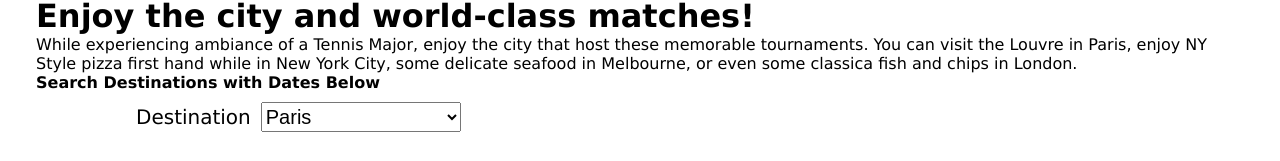
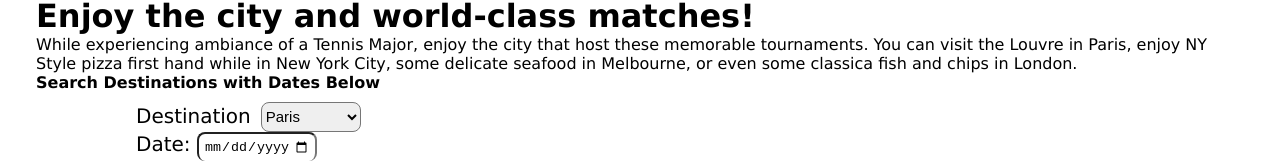
Before and after one commit to NandoLofi/travel-site, a React (Create React App) app: page / in a window 1280 px wide. Shown: the part 1405-1566 px from the top of the page. Before the commit the page ends 1537 px from the top, so only its background shows below. Built offline with nearby package versions, Linux system fonts and the light colour scheme; a web font is replaced by a local one.

Commit message:
making new page for search

```diff
--- a/src/components/search/Search.css
+++ b/src/components/search/Search.css
@@ -3,8 +3,15 @@
     font-size: 20px;
 }
 #destination {
-    width: 200px;
+    width: 100px;
     margin-left: 10px;
     height: 30px;
-    font-size: 20px;
+    font-size: 15px;
+    border-radius: 8px;
 }
+.start__date {
+    width: 120px;
+    padding: 5px;
+    border-bottom: 2px black;
+    border-radius: 8px;
+}
--- a/src/components/search/Search.jsx
+++ b/src/components/search/Search.jsx
@@ -1,17 +1,23 @@
-import React from 'react'
-import './Search.css'
+import React from "react";
+import "./Search.css";
 
 export default function Search() {
   return (
-    <div className='search'>
+    <div className="search">
       <div className="container">
-            <div className='left'>
+        <div className="left">
           <h2>Enjoy the city and world-class matches!</h2>
-                <p>While experiencing ambiance of a Tennis Major, enjoy the city that host these memorable tournaments. You can visit the Louvre in Paris, enjoy NY Style pizza first hand while in New York City, some delicate seafood in Melbourne, or even some classica fish and chips in London.</p>
+          <p>
+            While experiencing ambiance of a Tennis Major, enjoy the city that
+            host these memorable tournaments. You can visit the Louvre in Paris,
+            enjoy NY Style pizza first hand while in New York City, some
+            delicate seafood in Melbourne, or even some classica fish and chips
+            in London.
+          </p>
         </div>
         <div className="right">
           <div className="promo">
-                    <h4 className='save'>Search Destinations with Dates Below</h4>
+            <h4 className="save">Search Destinations with Dates Below</h4>
           </div>
           <form>
             <div className="input__wrap">
@@ -22,10 +28,18 @@ export default function Search() {
                 <option value="3">Melbourne</option>
                 <option value="4">New York City</option>
               </select>
+              <br />
+              <label>Date: </label>
+              <input
+                type="date"
+                className="start__date"
+                min="2022-01-01"
+                max="2024-01-01"
+              />
             </div>
           </form>
         </div>
       </div>
     </div>
-  )
+  );
 }
```
Lines whose indentation alone changed are shown as unchanged.
